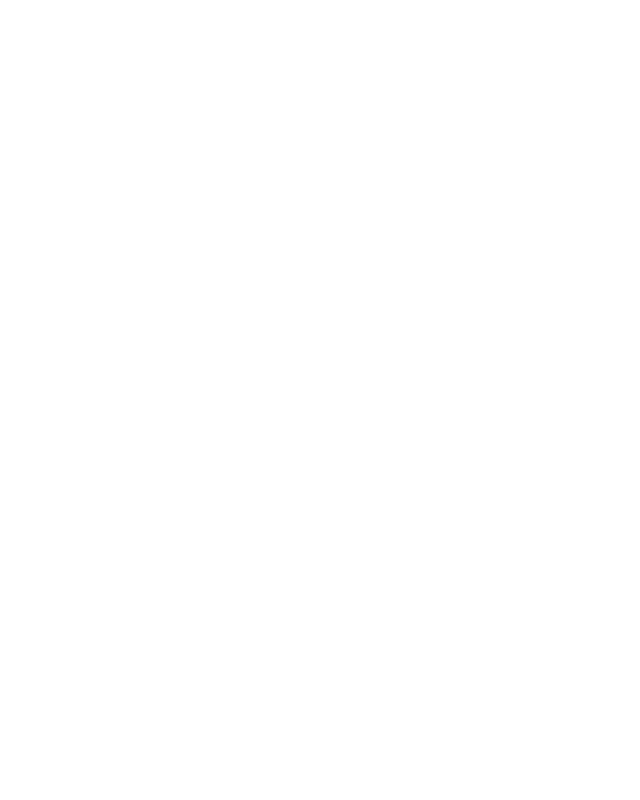
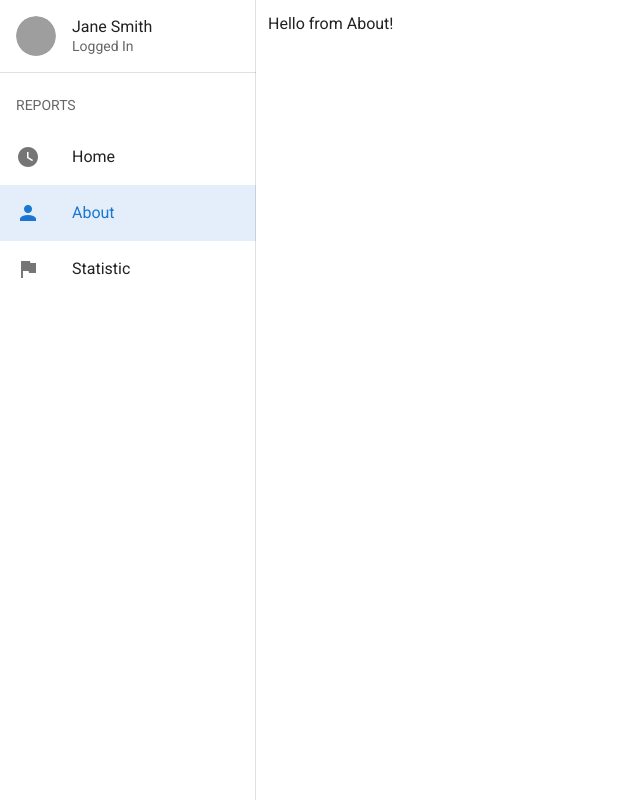
Before and after one commit to codeinsack/vue-admin, a Vue app: page /about in a window 1280 px wide. Shown: the whole page, without its empty margins (0-640 px from the left). Built offline with nearby package versions, Linux system fonts and the light colour scheme; grey boxes are pictures that could not be loaded.

Commit message:
add links

```diff
--- a/public/index.html
+++ b/public/index.html
@@ -1,5 +1,5 @@
 <!DOCTYPE html>
-<html lang="en">
+<html lang="en" style="overflow: auto">
   <head>
     <meta charset="utf-8">
     <meta http-equiv="X-UA-Compatible" content="IE=edge">
@@ -11,7 +11,9 @@
   </head>
   <body>
     <noscript>
-      <strong>We're sorry but <%= htmlWebpackPlugin.options.title %> doesn't work properly without JavaScript enabled. Please enable it to continue.</strong>
+      <strong>We're sorry but <%= htmlWebpackPlugin.options.title %>
+        doesn't work properly without JavaScript enabled. Please enable it to continue.
+      </strong>
     </noscript>
     <div id="app"></div>
     <!-- built files will be auto injected -->
--- a/src/App.vue
+++ b/src/App.vue
@@ -1,10 +1,25 @@
 <template>
   <v-app>
+    <template v-if="$route.name !== 'login'">
+      <v-navigation-drawer app permanent left>
+        <left-panel></left-panel>
+      </v-navigation-drawer>
+      <v-content>
+        <v-container fluid>
+          <router-view></router-view>
+        </v-container>
+      </v-content>
+    </template>
     <router-view></router-view>
   </v-app>
 </template>
 
 <script>
+import LeftPanel from "./components/LeftPanel.vue"
+
 export default {
+  components: {
+    "left-panel": LeftPanel,
+  },
 }
 </script>
--- /dev/null
+++ b/src/components/About.vue
@@ -0,0 +1,15 @@
+<template>
+  <div>
+    Hello from About!
+  </div>
+</template>
+
+<script>
+export default {
+
+}
+</script>
+
+<style scoped>
+
+</style>
--- /dev/null
+++ b/src/components/LeftPanel.vue
@@ -0,0 +1,46 @@
+<template>
+  <div>
+    <v-list-item two-line>
+      <v-list-item-avatar>
+        <img src="https://randomuser.me/api/portraits/women/81.jpg">
+      </v-list-item-avatar>
+
+      <v-list-item-content>
+        <v-list-item-title>Jane Smith</v-list-item-title>
+        <v-list-item-subtitle>Logged In</v-list-item-subtitle>
+      </v-list-item-content>
+    </v-list-item>
+    <v-divider></v-divider>
+    <v-list>
+      <v-subheader>REPORTS</v-subheader>
+      <v-list-item-group v-model="item" color="primary">
+        <v-list-item
+          v-for="(item, i) in items"
+          :key="i"
+          :to="item.link"
+          link
+        >
+          <v-list-item-icon>
+            <v-icon v-text="item.icon"></v-icon>
+          </v-list-item-icon>
+          <v-list-item-content>
+            <v-list-item-title v-text="item.text"></v-list-item-title>
+          </v-list-item-content>
+        </v-list-item>
+      </v-list-item-group>
+    </v-list>
+  </div>
+</template>
+
+<script>
+export default {
+  data: () => ({
+    item: 1,
+    items: [
+      { text: "Home", icon: "mdi-clock", link: "/" },
+      { text: "About", icon: "mdi-account", link: "about" },
+      { text: "Statistic", icon: "mdi-flag", link: "statistic" },
+    ],
+  }),
+}
+</script>
--- /dev/null
+++ b/src/components/Statistic.vue
@@ -0,0 +1,15 @@
+<template>
+  <div>
+    Hello from Statistic!
+  </div>
+</template>
+
+<script>
+export default {
+
+}
+</script>
+
+<style scoped>
+
+</style>
--- a/src/routes.js
+++ b/src/routes.js
@@ -1,5 +1,7 @@
+import Login from "./components/Login.vue"
 import Home from "./components/Home.vue"
-import Login from "./components/Login.vue"
+import About from "./components/About.vue"
+import Statistic from "./components/Statistic.vue"
 
 export const routes = [
   {
@@ -8,6 +10,16 @@
     component: Home,
   },
   {
+    path: "/about",
+    name: "about",
+    component: About,
+  },
+  {
+    path: "/statistic",
+    name: "statistic",
+    component: Statistic,
+  },
+  {
     path: "/login",
     name: "login",
     component: Login,
```
